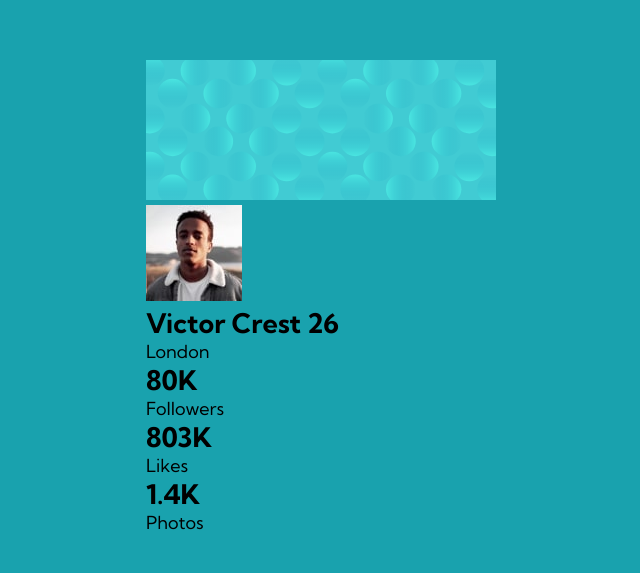
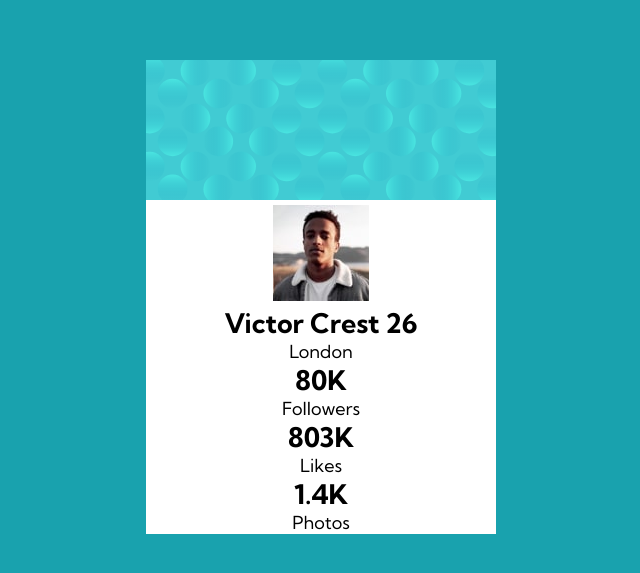
Before and after one commit to crisboxing11/profile-card-component-main, a plain HTML site: page index.html in a window 1280 px wide. Shown: the part 103-676 px from the top of the page, without its empty margins (319-959 px from the left). Drawn offline with Linux system fonts and the light colour scheme.

Commit message:
Fixed more mistakes

```diff
--- a/styles.css
+++ b/styles.css
@@ -29,7 +29,16 @@ body {
     font-size: 18px;
     font-family: 'Kumbh Sans', sans-serif;
     display: flex;
-    justify-content: center;
     align-items: center;
     min-height: 100vh
 }
+
+.container {
+    margin: 0 auto;
+    text-align: center;
+}
+
+ .wrapper {
+    max-width: 420px;
+    background-color: #fff;
+}
```
Also changed, not shown: index.html (+3 -2 lines).
